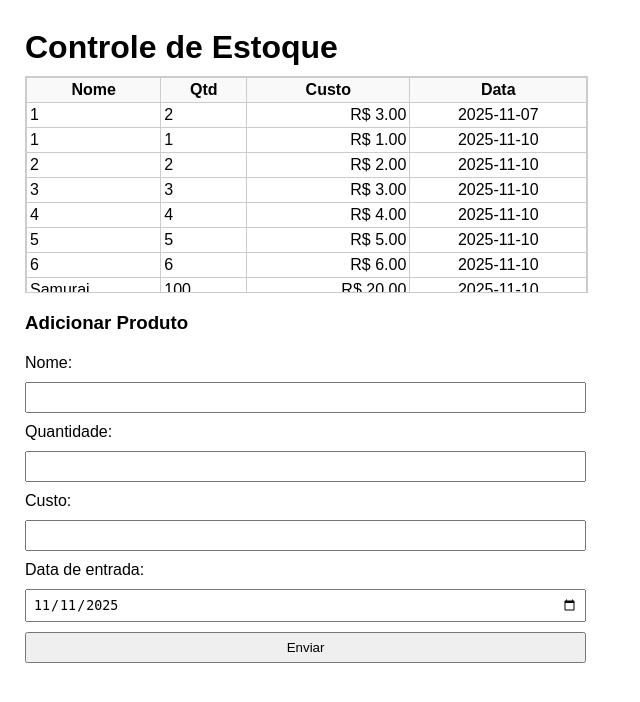
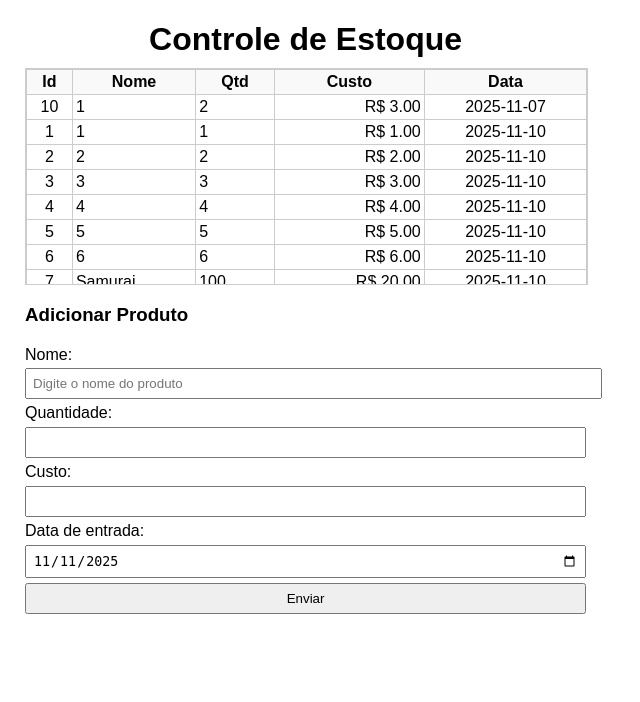
Before and after one commit to lukxxxxe/Inventory-CRM-Doces, a Flask app: page / in a window 1280 px wide. Shown: the top 702 px of the page, without its empty margins (0-640 px from the left). Run offline with Flask 3, Linux system fonts and the light colour scheme; data comes from the database, SQL or seed files in the repository; both versions use the stored data as it was after the commit.

Commit message:
Controle de Insumos - Working OK

```diff
--- a/Templates/index.html
+++ b/Templates/index.html
@@ -6,6 +6,7 @@
     <style>
         body {
             font-family: Arial;
+            margin-top: 0;
             margin-left: 25px;
             display: flex;
             justify-content: flex-start;
@@ -14,6 +15,12 @@
 
         .conteudo {
             width: 45%;
+            text-align: left; /* tudo fica alinhado à esquerda */
+        }
+
+        h1 {
+            text-align: center; /* apenas o título centralizado */
+            margin-bottom: 10px;
         }
 
         table {
@@ -48,16 +55,32 @@
             display: flex;
             flex-direction: column;
             width: 100%;
-            gap: 10px;
+            gap: 5px;
             margin-top: 20px;
         }
 
-        input, button, datalist {
+        input, button, select {
             padding: 6px;
         }
 
-        h1 {
-            margin-bottom: 10px;
+        .linha-produto {
+            display: flex;
+            flex-direction: column;
+        }
+
+        .linha-produto label {
+            margin-bottom: 4px;
+        }
+
+        .select-linha {
+            display: flex;
+            flex-direction: column;
+            gap: 5px;
+            max-width: 654px;
+        }
+
+        .select-linha input, .select-linha select {
+            width: 100%;
         }
     </style>
 </head>
@@ -68,13 +91,15 @@
         <div class="tabela-container">
             <table>
                 <tr>
+                    <th>Id</th>
                     <th>Nome</th>
                     <th>Qtd</th>
                     <th>Custo</th>
                     <th>Data</th>
                 </tr>
-                {% for nome, quantidade, custo, data in produtos %}
+                {% for id, nome, quantidade, custo, data in produtos %}
                 <tr>
+                    <td style="text-align:center;">{{ id }}</td>
                     <td>{{ nome }}</td>
                     <td>{{ quantidade }}</td>
                     <td class="valor">R$ {{ '%.2f'|format(custo) }}</td>
@@ -86,14 +111,14 @@
 
         <h3>Adicionar Produto</h3>
         <form action="/add" method="post">
-            <label>Nome:</label>
-            <!-- auto-complete com produtos já conhecidos -->
-            <input name="nome" list="lista-produtos" required>
-            <datalist id="lista-produtos">
-                {% for nome in conhecidos %}
-                <option value="{{ nome }}">
-                {% endfor %}
-            </datalist>
+            <div class="linha-produto">
+                <label>Nome:</label>
+                <div class="select-linha">
+                    <input type="text" id="busca" placeholder="Digite o nome do produto" autocomplete="off" required>
+                    <select id="selecao" name="nome_existente" size="5" style="display:none;"></select>
+                    <input type="hidden" name="nome" id="nome">
+                </div>
+            </div>
 
             <label>Quantidade:</label>
             <input name="quantidade" type="number" required>
@@ -107,5 +132,46 @@
             <button type="submit">Enviar</button>
         </form>
     </div>
+
+    <script>
+        // produtos conhecidos vindos do Flask
+        const produtosConhecidos = {{ conhecidos|tojson }};
+
+        const inputBusca = document.getElementById('busca');
+        const select = document.getElementById('selecao');
+        const hiddenNome = document.getElementById('nome');
+
+        inputBusca.addEventListener('input', () => {
+            const termo = inputBusca.value.toLowerCase();
+            const filtrados = produtosConhecidos.filter(p => p.toLowerCase().startsWith(termo));
+
+            select.innerHTML = '';
+            if (filtrados.length > 0 && termo.length > 0) {
+                filtrados.forEach(nome => {
+                    const opt = document.createElement('option');
+                    opt.value = nome;
+                    opt.textContent = nome;
+                    select.appendChild(opt);
+                });
+                select.style.display = 'block';
+            } else {
+                select.style.display = 'none';
+            }
+
+            hiddenNome.value = inputBusca.value;
+        });
+
+        select.addEventListener('change', () => {
+            inputBusca.value = select.value;
+            hiddenNome.value = select.value;
+            select.style.display = 'none';
+        });
+
+        document.addEventListener('click', (e) => {
+            if (!e.target.closest('.select-linha')) {
+                select.style.display = 'none';
+            }
+        });
+    </script>
 </body>
 </html>
--- a/app.py
+++ b/app.py
@@ -56,7 +56,7 @@ def inserir_produto_estoque(nome, quantidade, custo_unit, data_entrada):
 def consultar_estoque():
     conn = sqlite3.connect('estoque.db')
     cursor = conn.cursor()
-    cursor.execute('SELECT nome, quantidade, custo_unit, data_entrada FROM estoque ORDER BY date(data_entrada) ASC')
+    cursor.execute('SELECT id, nome, quantidade, custo_unit, data_entrada FROM estoque ORDER BY date(data_entrada) ASC')
     dados = cursor.fetchall()
     conn.close()
     return dados
@@ -82,7 +82,7 @@ def index():
 
 @app.route('/add', methods=['POST'])
 def add():
-    nome = request.form['nome']
+    nome = request.form['nome'] or request.form['nome_existente']
     quantidade = int(request.form['quantidade'])
     custo = float(request.form['custo'])
     data_entrada = request.form['data']
```
Also changed, not shown: estoque.db.
